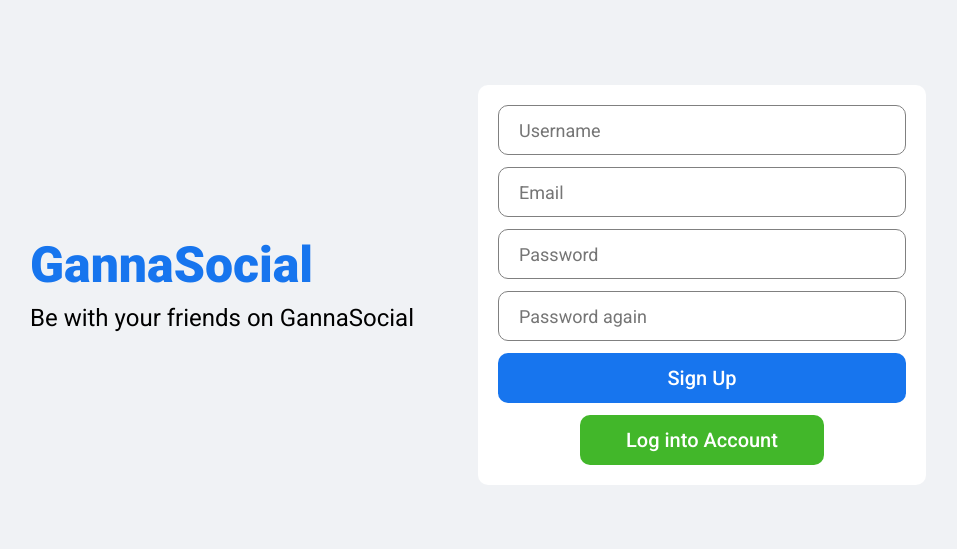
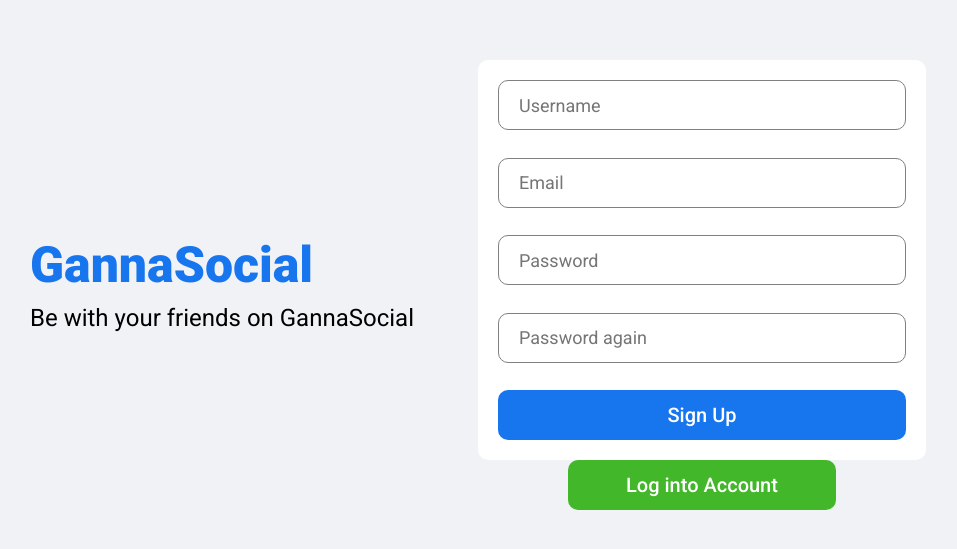
Before and after one commit to GannaKov/mern-social-app-react, a React (Create React App) app: page /ganna-social-app/ in a window 1280 px wide. Shown: the part 115-664 px from the top of the page, without its empty margins (162-1119 px from the left). Built offline with nearby package versions, Linux system fonts and the light colour scheme; what javascript-time-ago would draw is missing.

Commit message:
register, default in app,

```diff
--- a/src/App.js
+++ b/src/App.js
@@ -22,7 +22,7 @@
       </Route> */}
       <Route path="/profile/:username" element={<Profile />} />
 
-      <Route path="*" element={<Home />} />
+      <Route path="*" element={<Register />} />
     </Routes>
   );
 }
--- a/src/components/topbar/Topbar.jsx
+++ b/src/components/topbar/Topbar.jsx
@@ -7,8 +7,12 @@
 } from "react-icons/bs";
 
 import { MdNotifications } from "react-icons/md";
+import { useContext } from "react";
+import { AuthContext } from "../../context/AuthContext";
 //--------------------------------------
 export default function Topbar() {
+  const PF = process.env.REACT_APP_PUBLIC_FOLDER;
+  const { user } = useContext(AuthContext);
   return (
     <div className="topbarContainer">
       <div className="topbarLeft">
@@ -44,7 +48,17 @@
             <span className="topbarIconBadge">1</span>
           </div>
         </div>
-        <img src="/assets/person/frog-1.jpg" alt="" className="topbarImg" />
+        <Link to={`/profile/${user.username}`}>
+          <img
+            src={
+              user.profilelPicture
+                ? user.profilelPicture
+                : `${PF}person/no_avatar.png`
+            }
+            alt={user.username}
+            className="topbarImg"
+          />
+        </Link>
       </div>
     </div>
   );
--- a/src/pages/login/Login.jsx
+++ b/src/pages/login/Login.jsx
@@ -3,19 +3,23 @@
 import { loginCall } from "../../apiCalls";
 import { AuthContext } from "../../context/AuthContext";
 import CircularProgress from "@mui/material/CircularProgress";
-
+import { useNavigate } from "react-router-dom";
+//--------------------------------------------------
 export default function Login() {
+  const navigate = useNavigate();
   const email = useRef();
   const password = useRef();
   const { user, isFetching, error, dispatch } = useContext(AuthContext);
-  console.log(user);
 
-  const handleClick = (e) => {
+  const handleSubmit = (e) => {
     e.preventDefault();
     loginCall(
       { email: email.current.value, password: password.current.value },
       dispatch
     );
+  };
+  const handleClick = () => {
+    navigate("/register");
   };
   return (
     <div className="login">
@@ -25,7 +29,7 @@
           <span className="loginDesc">Be with your friends on GannaSocial</span>
         </div>
         <div className="loginRight">
-          <form className="loginBox" onSubmit={handleClick}>
+          <form className="loginBox" onSubmit={handleSubmit}>
             <input
               placeholder="Email"
               type="email"
@@ -50,14 +54,14 @@
               )}
             </button>
             <span className="loginForgot">Forgot Password?</span>
-            <button className="loginRegisterButton">
-              {isFetching ? (
-                <CircularProgress sx={{ color: "#fff" }} size={25} />
-              ) : (
-                " Create a New Account"
-              )}
-            </button>
           </form>
+          <button className="loginRegisterButton" onClick={handleClick}>
+            {isFetching ? (
+              <CircularProgress sx={{ color: "#fff" }} size={25} />
+            ) : (
+              " Create a New Account"
+            )}
+          </button>
         </div>
       </div>
     </div>
--- a/src/pages/register/Register.jsx
+++ b/src/pages/register/Register.jsx
@@ -1,6 +1,36 @@
+import { useRef } from "react";
+import { useNavigate } from "react-router-dom";
 import "./register.css";
-
+import axios from "axios";
+//--------------------------------
 export default function Register() {
+  const username = useRef();
+  const email = useRef();
+  const password = useRef();
+  const passwordAgain = useRef();
+  const navigate = useNavigate();
+  const handleSubmit = async (e) => {
+    e.preventDefault();
+    if (passwordAgain.current.value !== password.current.value) {
+      password.current.setCustomValidity("Password don't match");
+    } else {
+      const user = {
+        username: username.current.value,
+        email: email.current.value,
+        password: password.current.value,
+      };
+      try {
+        const BASE_URL = process.env.REACT_APP_BASE_URL;
+        await axios.post(`${BASE_URL}/auth/register`, user);
+        navigate("/login", { replace: true });
+      } catch (err) {
+        console.log(err);
+      }
+    }
+  };
+  const handleClick = () => {
+    navigate("/login");
+  };
   return (
     <div className="register">
       <div className="registerWrapper">
@@ -11,14 +41,41 @@
           </span>
         </div>
         <div className="registerRight">
-          <div className="registerBox">
-            <input placeholder="Username" className="registerInput" />
-            <input placeholder="Email" className="registerInput" />
-            <input placeholder="Password" className="registerInput" />
-            <input placeholder="Password again" className="registerInput" />
-            <button className="registerButton">Sign Up</button>
-            <button className="registerRegisterButton">Log into Account</button>
-          </div>
+          <form className="registerBox" onSubmit={handleSubmit}>
+            <input
+              placeholder="Username"
+              className="registerInput"
+              ref={username}
+            />
+            <input
+              placeholder="Email"
+              type="email"
+              required
+              className="registerInput"
+              ref={email}
+            />
+            <input
+              placeholder="Password"
+              type="password"
+              minLength="6"
+              required
+              ref={password}
+              className="registerInput"
+            />
+            <input
+              placeholder="Password again"
+              className="registerInput"
+              required
+              type="password"
+              ref={passwordAgain}
+            />
+            <button className="registerButton" type="submit">
+              Sign Up
+            </button>
+          </form>
+          <button onClick={handleClick} className="registerRegisterButton">
+            Log into Account
+          </button>
         </div>
       </div>
     </div>
```
